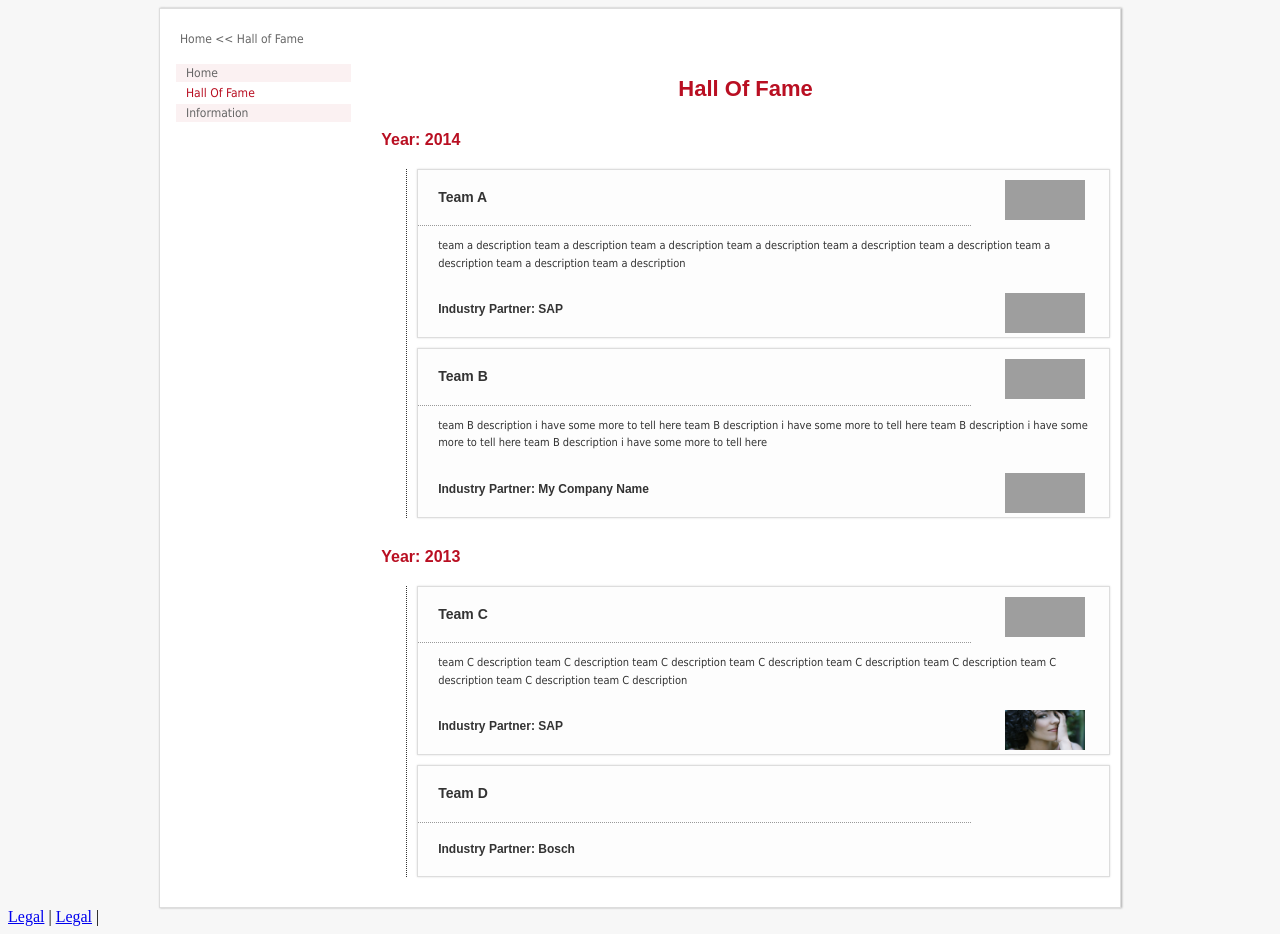
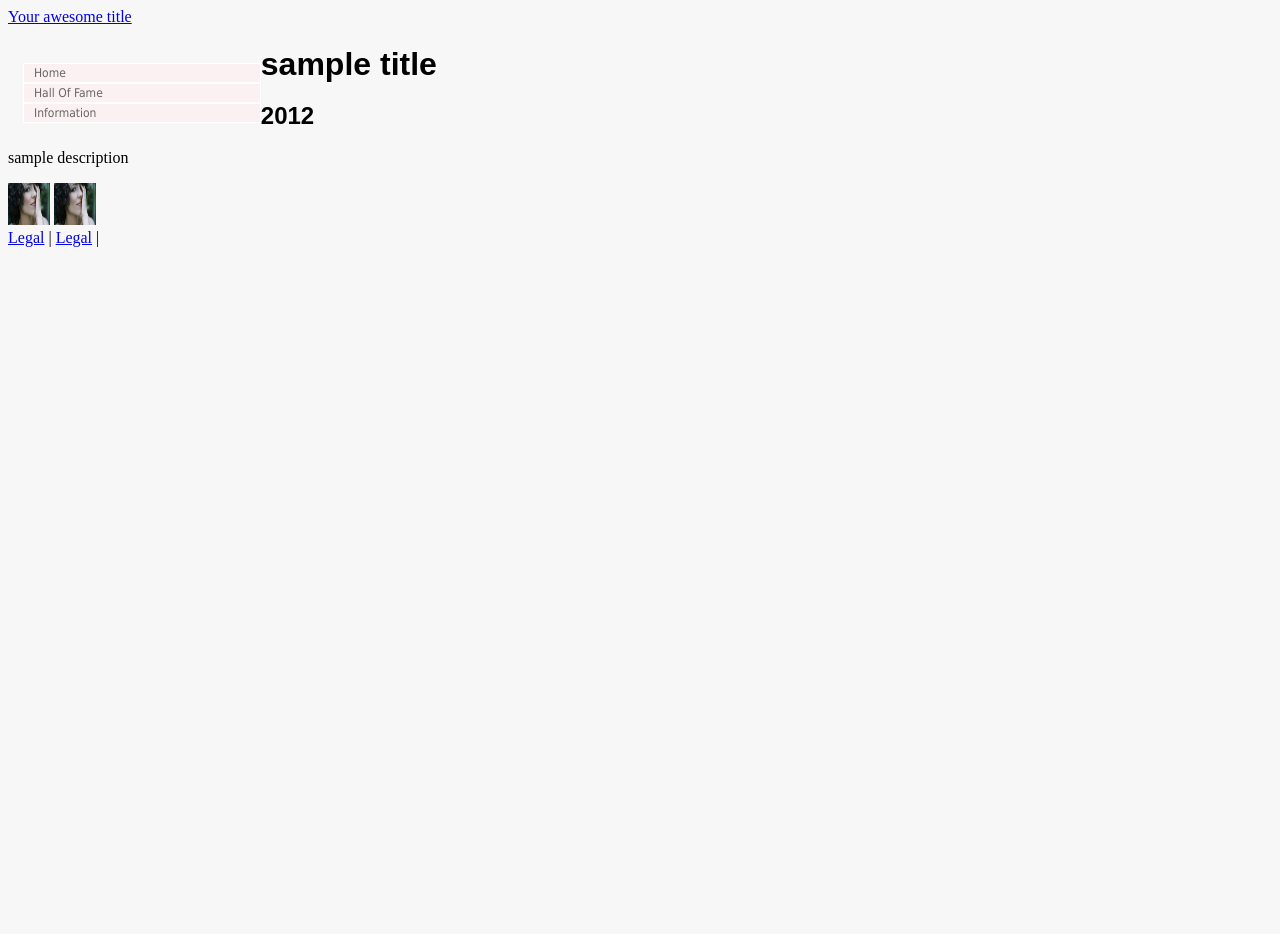
Before and after one commit to ankit09goyal/ankit09goyal.github.io, a Jekyll site: the page built from projects/2012/TeamA/index.html, in a window 1280 px wide. Built offline with Jekyll 4.4.1, drawn with Linux system fonts in a browser that asks for light colours; after the commit the page ends 900 px from its top, so only the background shows below that; grey boxes are pictures that could not be loaded.

Commit message:
revert back to original

```diff
--- a/_config.yml
+++ b/_config.yml
@@ -1,37 +1,9 @@
 # Site settings
+title: Your awesome title
 email: your-email@domain.com
+description: "Write an awesome description for your new site here. You can edit this line in _config.yml. It will appear in your document head meta (for Google search results) and in your feed.xml site description."
 baseurl: ""
 url: "http://yourdomain.com"
-
-projects:
- - year: 2014
-   teams:
-    - name: Team A
-      description: team a description team a description team a description team a description team a description team a description team a description team a description team a description
-      logo: http://upload.wikimedia.org/wikipedia/de/thumb/e/ee/Bosch-Logo.svg/800px-Bosch-Logo.svg.png
-      link: projects/2012/TeamA/
-      partnerIndustry: SAP
-      partnerIndustryLogo: http://npcloud.org/wp-content/uploads/2012/02/SAP-Logo.png
-    - name: Team B
-      description: team B description i have some more to tell here team B description i have some more to tell here team B description i have some more to tell here team B description i have some more to tell here
-      logo: http://upload.wikimedia.org/wikipedia/de/thumb/e/ee/Bosch-Logo.svg/800px-Bosch-Logo.svg.png
-      link: projects/2012/TeamA/
-      partnerIndustry: My Company Name
-      partnerIndustryLogo: http://npcloud.org/wp-content/uploads/2012/02/SAP-Logo.png
- - year: 2013
-   teams:
-    - name: Team C
-      description: team C description team C description team C description team C description team C description team C description team C description team C description team C description
-      logo: http://upload.wikimedia.org/wikipedia/de/thumb/e/ee/Bosch-Logo.svg/800px-Bosch-Logo.svg.png
-      link:
-      partnerIndustry: SAP
-      partnerIndustryLogo: /projects/2012/TeamA/img/1.jpg
-    - name: Team D
-      description:
-      logo:
-      link:
-      partnerIndustry: Bosch
-      partnerIndustryLogo:
 
 # Build settings
 markdown: kramdown
--- a/_layouts/halloffame.html
+++ b/_layouts/halloffame.html
@@ -25,7 +25,7 @@ layout: home
 
         <h1>Hall Of Fame</h1>
 
-        {% for project in site.projects %}
+        {% for project in page.projects %}
         <!-- div year starts -->
             <div class="year">
                 <h2>Year: {{ project.year }}</h2>
--- a/_layouts/postTemplate.html
+++ b/_layouts/postTemplate.html
@@ -5,26 +5,24 @@ layout: default
 <!-- template of the right side of the page for template based teams -->
 <div class="post">
 
-{% for project in site.projects %}
-
-{% if project.year == "2014" %}
-
- {% for team in project.teams %}
-{% if team.name == "Team A" %}
 <!-- Team Name -->
-    <h1>{{ team.name }}</h1>
+    <h1>{{ page.title }}</h1>
 
 <!-- year -->
-<h2>{{ team.year }}</h2>
+<h2>{{ page.year }}</h2>
 
 <!-- description -->
-<p>{% if team.description %} {{ team.description }} {% endif  %}</p>
+<p>{% if page.description %} {{ page.description }} {% endif  %}</p>
+
+<!-- images -->
+{% for i in (1..page.nrOfImages) %}
+<img src="{{ page.imgPath }}{{ i }}.jpg" height="42" width="42" >
+{% endfor %}
+
+<!-- pdf files -->
+{% for i in (1..page.nrOfFiles) %}
+<img src="{{ page.filePath }}{{ i }}.jpg" height="42" width="42" >
+{% endfor %}
 
 
-
-{% endif %}
-{% endfor %}
-
-{% endif %}
-{% endfor %}
 </div>
--- a/projects/2012/TeamA/index.html
+++ b/projects/2012/TeamA/index.html
@@ -1,3 +1,9 @@
 ---
-layout: halloffame
+layout: postTemplate
+title: sample title
+logo: /projects/2012/TeamA/img/logo.jpg
+year: 2012
+description: sample description
+nrOfImages: 2
+imgPath: /projects/2012/TeamA/img/
 ---
```
Also changed, not shown: hof.html (+29 -0 lines), index.html (+0 -13 lines), test.html (deleted, +0 -14 lines).
